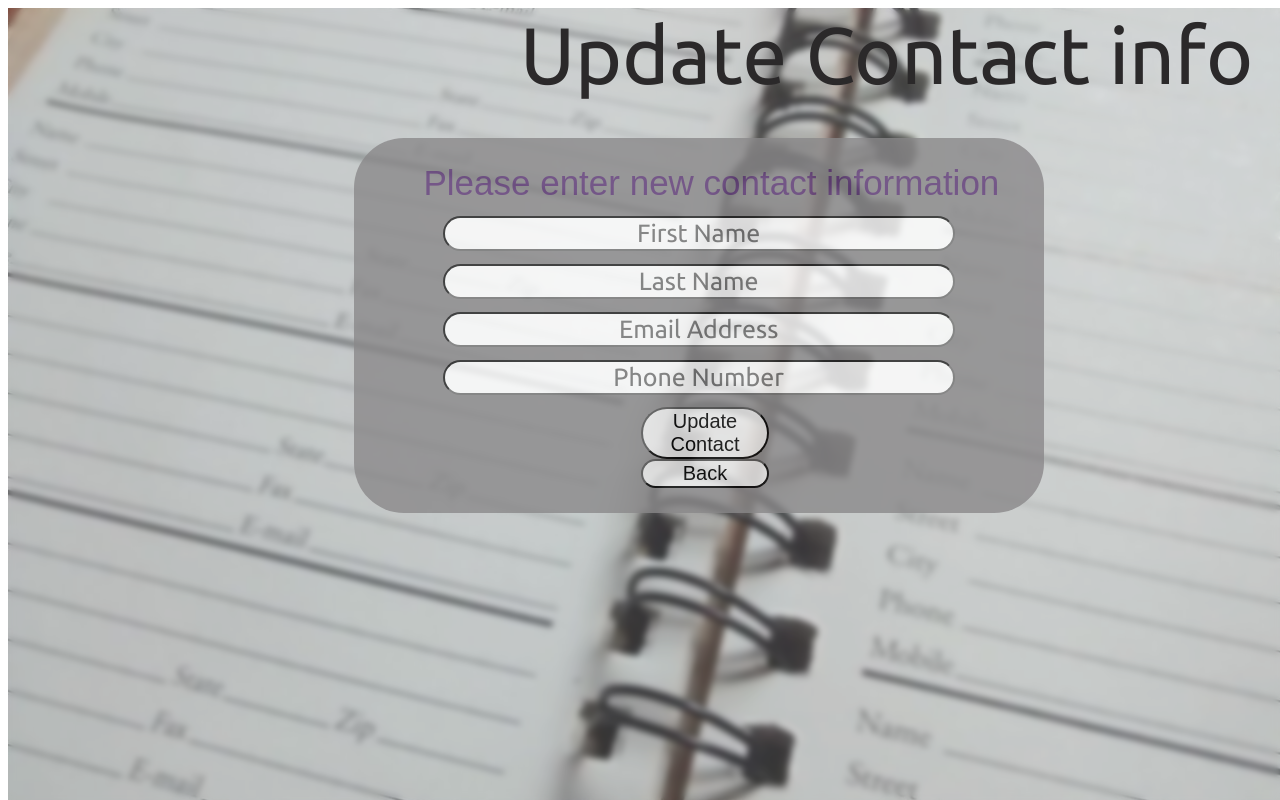
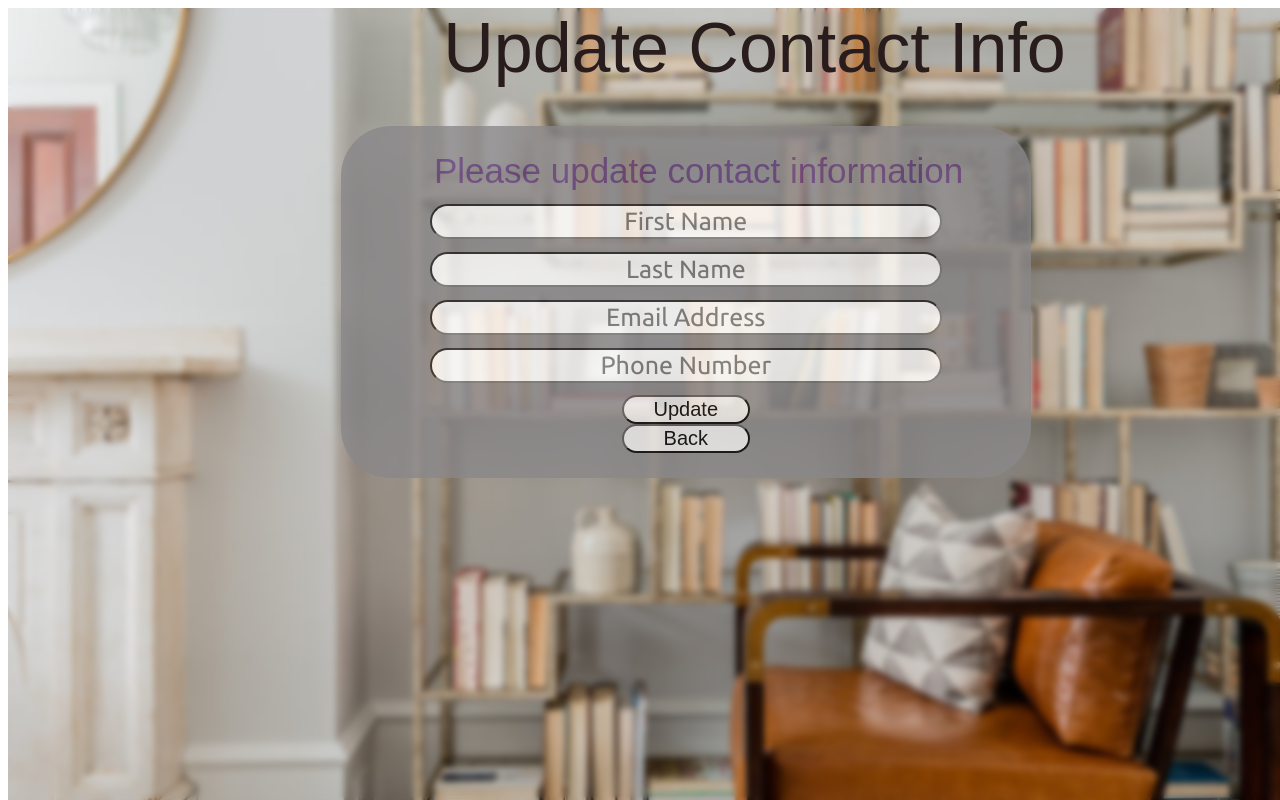
Before and after one commit to AryanJha524/contactmanager, a PHP site: page /update.html in a window 1280 px wide. Run offline with PHP 8.4, Linux system fonts and the light colour scheme.

Commit message:
Update to update cosmetic changes

```diff
--- a/Front End/css/styleUpdate.css
+++ b/Front End/css/styleUpdate.css
@@ -29,54 +29,52 @@
     font-size: 70px;
     width: 100%;
     margin: 2% 5%;
-    margin-left: 30%;
+    margin-left: 34%;
     text-align: center;
-    font-family: 'Ubuntu', sans-serif;
+    font-family: 'Arial', sans-serif;
     color: #291c1c;
 }
 
 
-#accessUIDiv
+
+#loginDiv
 {
     font-size: 30px;
-    width: 40%;
-    margin-left: 30%;
+    width: 50%;
+    margin-left: 26%;
+    margin-top: 3%;
     padding: 25px;
     border-radius: 50px;
     background-color: #8a888a;
     opacity: 0.8;
-    ;
 }
 
-.buttons
+#loggedInDiv
 {
-    font-size: 25px;
-    border-radius: 50px;
-    width: 30%;
-    margin-left: 35%;
-    font-family: 'Century Gothic', sans-serif;
+    font-size: 30px;
+    width: 70%;
+    margin-left: 15%;
+    padding: 25px;
+    background-color: #e6e3e3c4;
 }
-
 
 .addContactButton
 {
     font-size: 20px;
     border-radius: 50px;
-    width: 15%;
-    margin-left: 43%;
-    font-family: 'Corbed', Georgia, 'Times New Roman', Times, serif;
+    width: 20%;
+    margin-left: 40%;
+    font-family: 'Century Gothic', sans-serif;
+    outline: none;
 }
 
-.buttons:hover{
-    background-color: #3a283fe3;
+.addContactButton:hover
+{
+    background-color: #aea2ee4f;
     color: #FFFFFF;
     opacity: 50%;
 }
 
-#loginName
-{
-	font-size: 15px;
-}
 
 #firstName
 {
@@ -98,26 +96,16 @@
     font-size: 25px;
 }
 
-#loginPassword
-{
-	font-size: 15px;
-}
-#searchText
-{
-	font-size: 30px;
-}
-#colorText
-{
-	font-size: 30px;
-}
+
 
 input[type="text"],input[type="password"]{
     border-radius: 25px;
     text-align: center;
-    width: 60%;
-    margin-left: 20%;
+    width: 80%;
+    margin-left: 10%;
     margin-bottom: 2%;
     font-family: 'Ubuntu', sans-serif;
+    outline: none;
 }
 
 #inner-title{
@@ -128,7 +116,7 @@ input[type="text"],input[type="password"]{
     margin-left: 7%;
     margin-bottom: 2%;
     font-family: 'Avantgarde', sans-serif;
-    color: #4b3658;
+    color: #5f3a77;
 }
 
 #loginResult{
--- a/Front End/update.html
+++ b/Front End/update.html
@@ -2,7 +2,7 @@
 <head>
 	<title>Add Contact</title>
 	<script type="text/javascript" src="js/code.js"></script>
-    <link href="css/styleAdd.css" rel="stylesheet">
+    <link href="css/styleUpdate.css" rel="stylesheet">
     <link href="https://fonts.googleapis.com/css?family=Ubuntu" rel="stylesheet">
 
 	<!-- <script type="text/javascript">
@@ -16,10 +16,10 @@
 
 <div class ="background">
 	<div class="blur">
-<span id="title">Update Contact info</span>
+<span id="title">Update Contact Info</span>
 
 <div id="loginDiv">
-	<span id="inner-title">Please enter new contact information</span>
+	<span id="inner-title">Please update contact information</span>
 	<input type="text" id="firstName" placeholder="First Name"/><br />
 	<input type="text" id="lastName" placeholder="Last Name"/><br />
 	<input type="text" id="email" placeholder="Email Address" /><br />
@@ -44,7 +44,7 @@
 		};
     </script>
 
-	<button type="button" id="loginButton" class="addContactButton" onclick="update();"> Update Contact </button>
+	<button type="button" id="loginButton" class="addContactButton" onclick="update();"> Update</button>
 	<input type="button" id="searchContactButton" class="addContactButton" onclick="location.href='http://s21cop4331group5.tech/viewContacts.html'" value='Back'>
 	<span id="registration"></span>
 </div>
```
